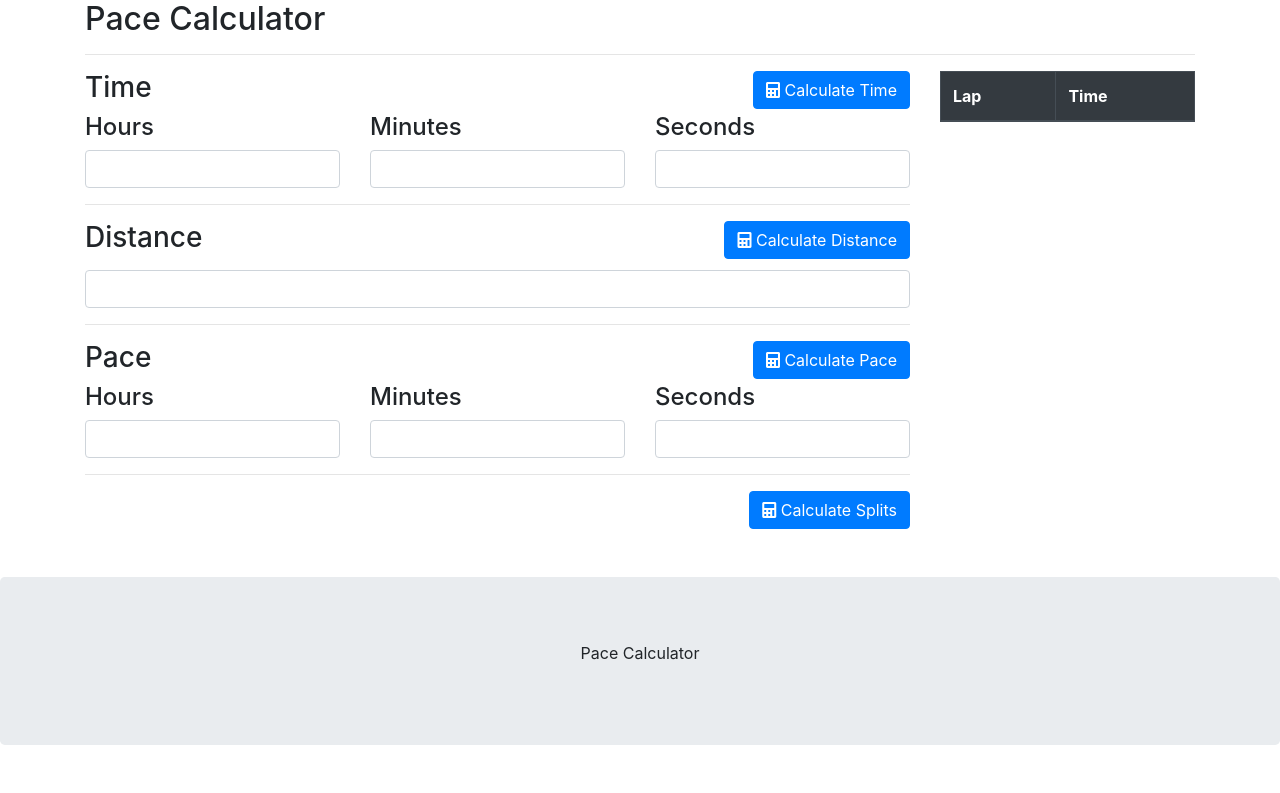
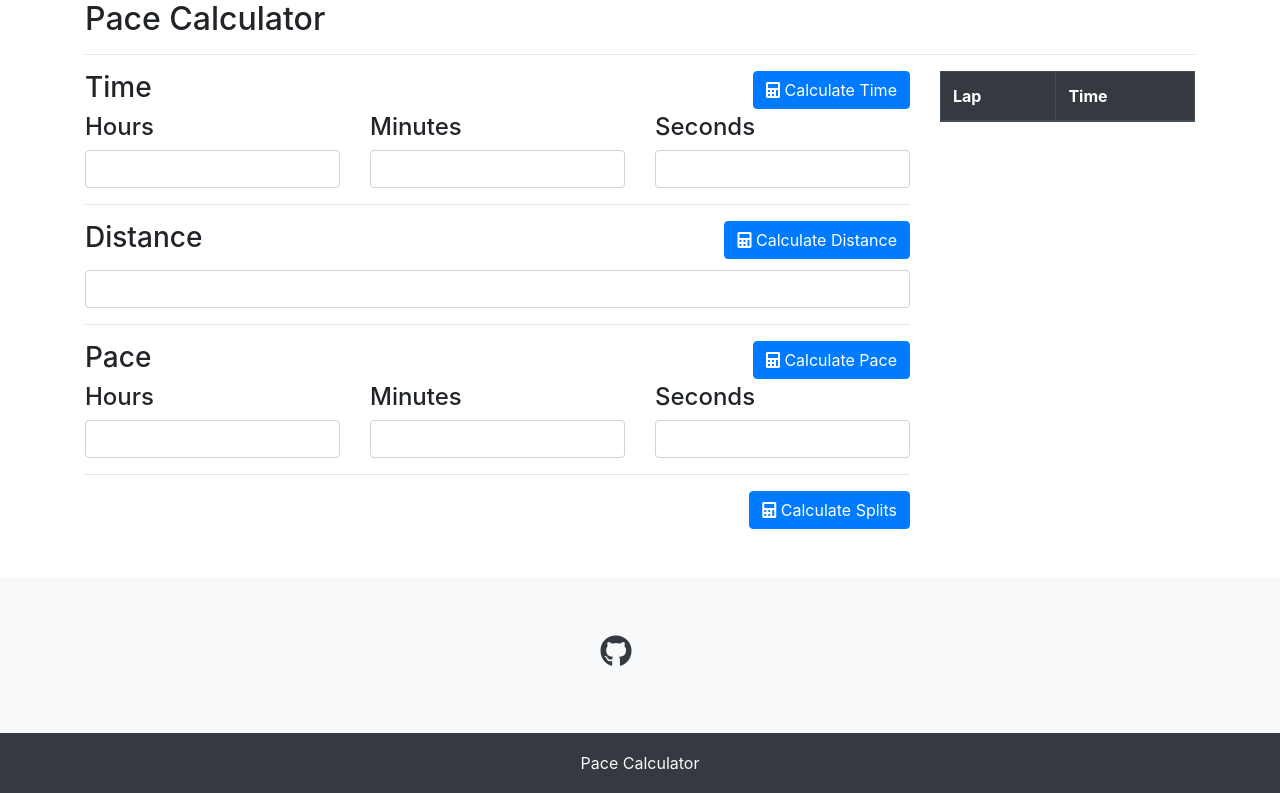
Before and after one commit to Sundy0828/PaceCalcWeb, a PHP site: page /paceCalc.php in a window 1280 px wide. Shown: the part 304-1097 px from the top of the page. Before the commit the page ends 1049 px from the top, so only its background shows below. Run offline with PHP 8.4, Linux system fonts and the light colour scheme; lists and menus that the app fills with data are empty; some libraries are stand-ins or nearby versions.

Commit message:
style changes, and functionality improvements

```diff
--- a/Settings.php
+++ b/Settings.php
@@ -1,6 +1,6 @@
 <?php include("navbar.php");?>
 
-<div class="container">
+
   <h2>Settings</h2>
   <hr />
     <div class="row">
@@ -76,7 +76,7 @@
 
         </div>
     </div>
-</div>
+
 
 <script>
 $(document).ready(function(){
--- a/footer.php
+++ b/footer.php
@@ -1,8 +1,18 @@
+</div>
 
-
-<div class="jumbotron text-center mt-5" style="margin-bottom:0">
-  <p>Pace Calculator</p>
-</div>
+<footer class="footer font-small text-light">
+        <div class="row m-0 bg-light text-center">
+            <div class="col-md-12 py-5">
+                <!-- github -->
+                <a class="fb-ic text-dark" style="text-decoration: none;" href="https://github.com/Sundy0828/PaceCalcWeb">
+                    <i class="fab fa-github fa-lg mr-md-5 mr-3 fa-2x"></i>
+                </a>
+            </div>
+        </div>
+        <div class="footer-copyright text-center bg-dark">
+            Pace Calculator
+        </div>
+    </footer>
 
 <script>
 // km to mile conversion
--- a/index.php
+++ b/index.php
@@ -1,6 +1,6 @@
 <?php include("navbar.php");?>
 
-<div class="container">
+
   <h2>Home</h2>
   <hr />
   <div class="row">
@@ -9,7 +9,7 @@
       This is a website with pace calculator that can be used to find distance, time and/or pace using the other two.  It also has lap splits based off of the time and distance you want to run in your race.  It also allows a user to set a track size, and units of measurement which can be set on the settings page.  It also has a distance converter for mile to kilometer and kilometer to mile.
     </div>
   </div>
-</div>
+
 
 
 <?php include("footer.php");?>
--- a/navbar.php
+++ b/navbar.php
@@ -37,3 +37,5 @@
     </ul>
   </div>
 </nav>
+
+<div class="container pb-5">
--- a/paceCalc.php
+++ b/paceCalc.php
@@ -1,6 +1,6 @@
 <?php include("navbar.php");?>
 
-<div class="container">
+
   <h2>Pace Calculator</h2>
   <hr />
   <div class="row">
@@ -103,7 +103,7 @@
     </div>
 
   </div>
-</div>
+
 
 <script>
 $(document).ready(function(){
@@ -135,10 +135,14 @@ $(document).ready(function(){
   }
   // get distance convertion for calculations
   function ConvertDist(distType, dist) {
-    if (distType == "Kilometer") {
-      return dist * km_mile;
+    if (dUnit != pdUnit) {
+      if (distType == "Kilometer") {
+        return dist * km_mile;
+      }else {
+        return dist / km_mile;
+      }
     }else {
-      return dist / km_mile;
+      return dist;
     }
   }
   // get time from sec
@@ -208,10 +212,7 @@ $(document).ready(function(){
   // on calculate btn click
   function timeBtn() {
     getValues();
-    var dist = Dist;
-    if (dUnit != pdUnit) {
-      dist = ConvertDist(pdUnit, dist);
-    }
+    var dist = ConvertDist(pdUnit, Dist);
     var sec = getSeconds(PHour, PMin, PSec);
     var result = calcTime(dist, sec);
     var time = getTime(result);
--- a/site.css
+++ b/site.css
@@ -14,3 +14,22 @@ input {
     margin-top: 40px;
   }
 }
+
+
+.footer {
+    position: absolute;
+    bottom: 0;
+    width: 100%;
+    height: 216px;
+    line-height: 60px;
+}
+html {
+  position: relative;
+  min-height: 100%;
+}
+body {
+  margin-bottom: 216px;
+}
+.footer-copyright {
+  line-height: 60px;
+}
```
